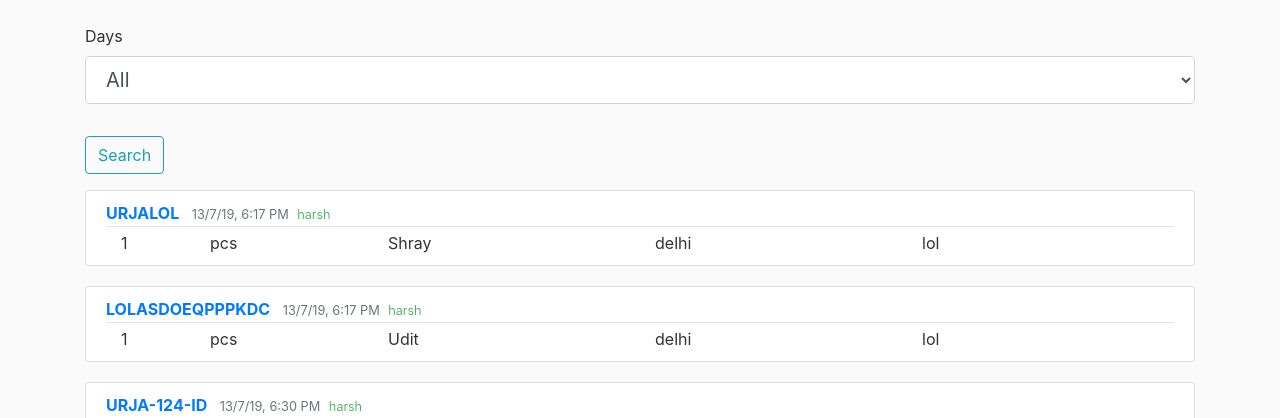
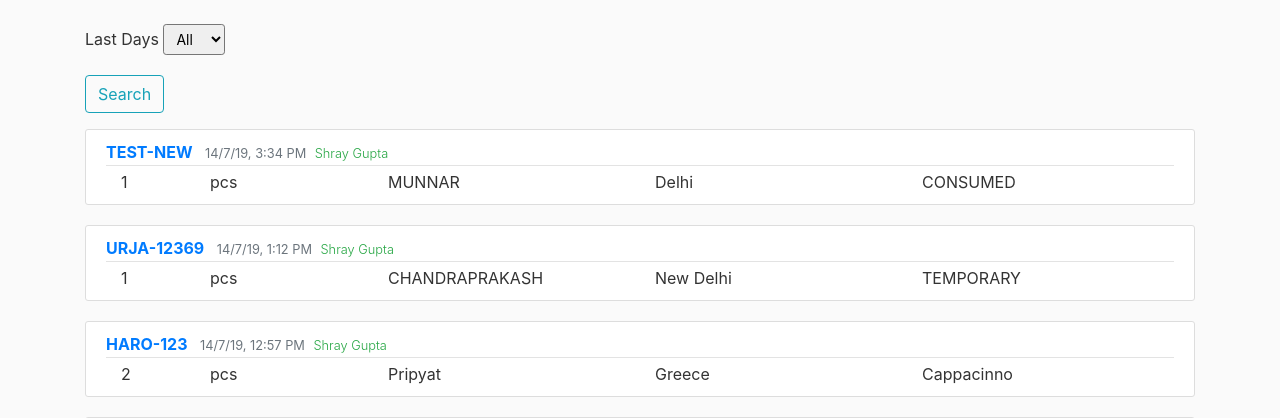
Before and after one commit to theharshgupta/urja-inventory, a Flask app: page / in a window 1280 px wide. Shown: the part 56-474 px from the top of the page. Run offline with Flask 2, Linux system fonts and the light colour scheme; data comes from the database, SQL or seed files in the repository; both versions use the stored data as it was after the commit; some libraries are stand-ins or nearby versions.

Commit message:
sort by days added

```diff
--- a/flaskblog/forms.py
+++ b/flaskblog/forms.py
@@ -62,5 +62,6 @@ class PostForm(FlaskForm):
 
 class SortDays(FlaskForm):
     # for some reason the value of tuples below has to be strings and not ints
-    sort_days = SelectField('Days', choices=[('All', 'All') ,('7', '7'), ('30', '30')])
+    sort_days = SelectField('Last Days', choices=[('All', 'All') ,('7', '7'),
+                                             ('30', '30'), ('100', '100')])
     submit = SubmitField('Search')
--- a/flaskblog/routes.py
+++ b/flaskblog/routes.py
@@ -1,27 +1,30 @@
 from flask import render_template, url_for, flash, abort, redirect, request
 from flaskblog.models import User, Post
+from datetime import date, datetime
+from datetime import timedelta
 import secrets
 from PIL import Image
 import os
+from sqlalchemy import desc
 from flaskblog.forms import RegistrationForm, LoginForm, UpdateAccountForm, PostForm, SortDays
 from flaskblog import app, db, bcrypt
 from flask_login import login_user, current_user, logout_user, login_required
+
 
 
 @app.route("/", methods=['GET', 'POST'])
 @app.route("/home", methods=['GET', 'POST'])
 def home():
     form = SortDays()
-    posts = Post.query.all()
-
+    posts = Post.query.order_by(desc(Post.date_posted))
     if form.sort_days.data == '7':
-        posts = [Post.query.get(1)]
-    if form.sort_days.data == 'All':
-        posts = Post.query.all()
-    if form.sort_days.data == '30':
-        posts = [Post.query.get(5)]
-
-
+        posts = posts.filter(Post.date_posted > (datetime.now()-timedelta(hours=5))).all()
+    elif form.sort_days.data == 'All':
+        posts = posts.order_by(desc(Post.date_posted)).all()
+    elif form.sort_days.data == '30':
+        posts = posts.all()
+    elif form.sort_days.data == '100':
+        posts = posts.filter(Post.date_posted > (datetime.now()-timedelta(days=100))).all()
 
     return render_template('home.html', form=form, posts=posts)
 
--- a/flaskblog/templates/home.html
+++ b/flaskblog/templates/home.html
@@ -2,7 +2,6 @@
 {% block content %}
 
 <form method="POST" action="">
-    <fieldset class="form-group">
         <div class="form-group">
             {{ form.sort_days.label(class="form-control-label")}}
             {% if form.sort_days.errors %}
@@ -15,10 +14,9 @@
                     {% endfor %}
                 </div>
             {% else %}
-                {{ form.sort_days(class="form-control form-control-lg") }}
+                {{ form.sort_days(class="form-control-sm") }}
             {% endif %}
         </div>
-    </fieldset>
     <div class="form-group">
         {{ form.submit(class="btn btn-outline-info") }}
     </div>
```
Also changed, not shown: flaskblog/site.db.
